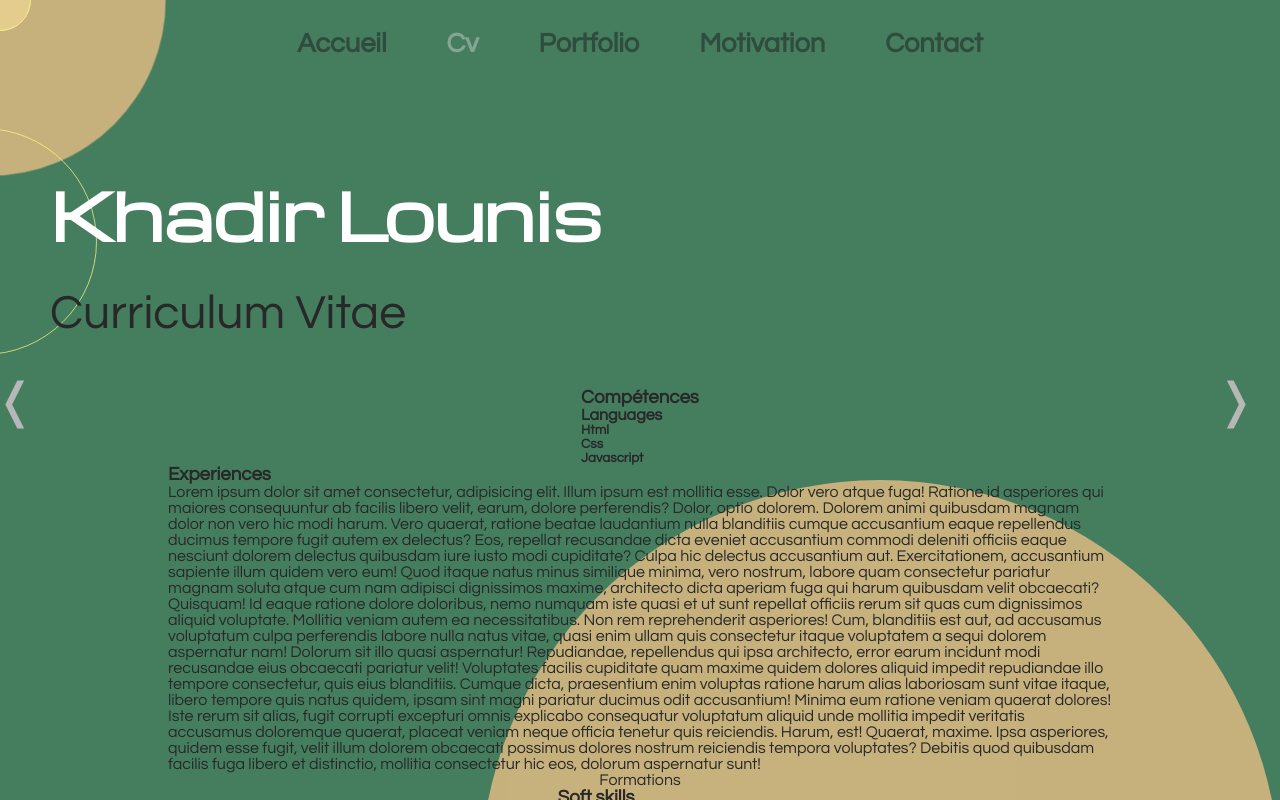
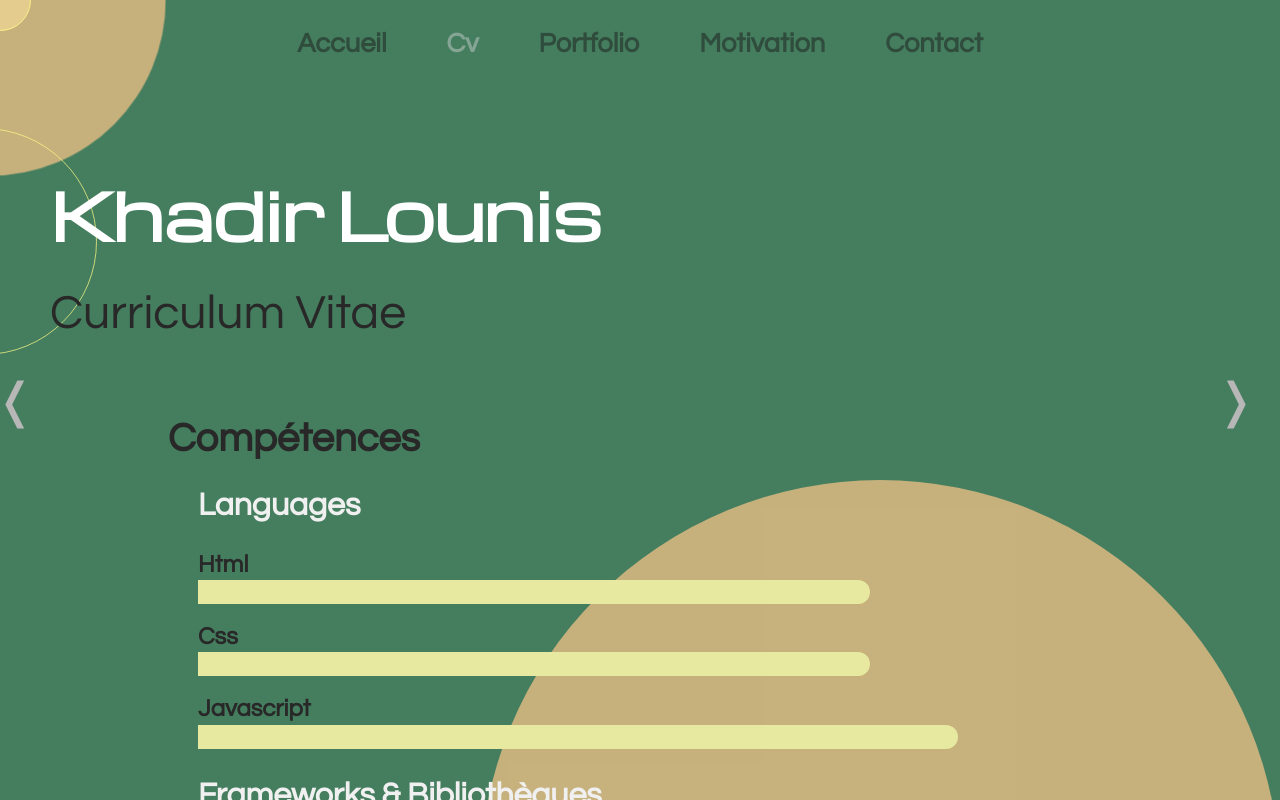
Before and after one commit to Squal94/KhadirLounis_Curriculum, a React (Create React App) app: page /cv in a window 1280 px wide. Shown: the top 800 px of the page. Built offline with nearby package versions, Linux system fonts and the light colour scheme.

Commit message:
cv component v4 formation

```diff
--- a/src/components/cv_Components/Competences.js
+++ b/src/components/cv_Components/Competences.js
@@ -6,11 +6,17 @@ const Competences = () => {
     <div className="cv__competences">
       <h3>Compétences</h3>
       <h4>Languages</h4>
-      <div>
-        <ProgressBar title={"Html"} force={3.8} />
-        <ProgressBar title={"Css"} force={3.8} />
-        <ProgressBar title={"Javascript"} force={4.3} />
-      </div>
+      <ProgressBar title={"Html"} force={3.8} />
+      <ProgressBar title={"Css"} force={3.8} />
+      <ProgressBar title={"Javascript"} force={4.3} />
+
+      <h4>Frameworks & Bibliothèques</h4>
+
+      <ProgressBar title={"React"} force={4.5} />
+      <ProgressBar title={"Redux"} force={4} />
+      <ProgressBar title={"Toolkit"} force={4.4} />
+      <ProgressBar title={"Sass"} force={4} />
+      <ProgressBar title={"Jest"} force={2} />
     </div>
   );
 };
--- a/src/components/cv_Components/Formations.js
+++ b/src/components/cv_Components/Formations.js
@@ -1,7 +1,25 @@
 import React from "react";
 
 const Formations = () => {
-  return <div className="cv__formations">Formations</div>;
+  return (
+    <div className="cv__formations">
+      <h3>Formation</h3>
+      <h5>DIPLOME DEVELOPPEUR JAVASCRIPT REACT 2021 - 2023</h5>
+      <p>
+        Passage de certifications HTML, CSS, Javascript, Jest, React, Redux/
+        Redux Toolkit, Git / Github Travaux sous environnement VISUAL STUDIO
+        CODE Débogage d'interfaces, utilisation de l'ARIA accessibilité Module
+        de réalisation de cahiers des charges fonctionnels Mise en application
+        du domaine Drive Design
+      </p>
+      <h5> B.T.S. INFORMATIQUE DE GESTION - non validé 2005 - 2007 </h5>
+      <h5>BACCAULAUREAT M.R.I.M. - validé avec mention 2002 - 2004 </h5>
+      <p>
+        Baccalauréat spécialisé en Micro-Réseaux Informatique et maintenance
+      </p>
+      <h5> B.E.P. ELECTRONIQUE/ ELECTROTECHNIQUE - validé 2000 - 2002</h5>
+    </div>
+  );
 };
 
 export default Formations;
--- a/src/components/cv_Components/Loisirs.js
+++ b/src/components/cv_Components/Loisirs.js
@@ -7,27 +7,31 @@ const Loisirs = () => {
       <div className="cv__list">
         <ul>
           <li>
-            <i class="fa-solid fa-leaf"></i>
+            <i className="fa-solid fa-leaf"></i>
             Nature
           </li>
           <li>
-            <i class="fa-solid fa-earth-europe"></i>
+            <i className="fa-solid fa-earth-europe"></i>
             Ecologie
           </li>
           <li>
-            <i class="fa-solid fa-utensils"></i>
+            <i className="fa-solid fa-utensils"></i>
             Cuisine
           </li>
           <li>
-            <i class="fa-solid fa-dragon"></i>
+            <i className="fa-solid fa-dragon"></i>
             Animation Manga
           </li>
           <li>
-            <i class="fa-solid fa-gamepad"></i>
+            <i className="fa-solid fa-shuttle-space"></i>
+            Espace
+          </li>
+          <li>
+            <i className="fa-solid fa-gamepad"></i>
             Jeux video
           </li>
           <li>
-            <i class="fa-solid fa-film"></i>
+            <i className="fa-solid fa-film"></i>
             Montage video
           </li>
         </ul>
--- a/src/components/cv_Components/ProgressBar.js
+++ b/src/components/cv_Components/ProgressBar.js
@@ -1,8 +1,9 @@
 import React from "react";
 
-const ProgressBar = ({ title }, { force }) => {
+const ProgressBar = ({ title, force }) => {
   let forceGeneral = 5;
   let forceItem = (force / forceGeneral) * 100 + "%";
+  console.log(forceItem);
   return (
     <div className="cv__progress">
       <h5>{title}</h5>
--- a/src/pages/Cv.js
+++ b/src/pages/Cv.js
@@ -21,8 +21,8 @@ const Cv = () => {
         <h2>Curriculum Vitae</h2>
         <div className="cv-content">
           <Competences />
+          <Formations />
           <Experiences />
-          <Formations />
           <SoftSkills />
           <OtherSkills />
           <Loisirs />
--- a/src/style/pages/_cv.scss
+++ b/src/style/pages/_cv.scss
@@ -75,17 +75,33 @@
         font-size: 5rem;
       }
     }
+    h3 {
+      font-size: 2.5rem;
+      margin: 30px 0;
+    }
+    h4 {
+      font-size: 2rem;
+      color: rgb(240, 240, 240);
+      margin: 30px;
+    }
 
     .cv-content {
       animation: cvAnim 1s ease-in-out;
       margin: 50px auto;
-      justify-items: center;
       width: 80%;
       height: 80%;
       -webkit-user-select: none;
       user-select: none;
       position: sticky;
       overflow-y: scroll;
+      display: grid;
+      grid-template-columns: 1fr 1fr 1fr;
+      grid-template-areas:
+        "C C C"
+        "F F F"
+        "E E E"
+        "S S S"
+        "O O L";
       @keyframes cvAnim {
         0% {
           opacity: 0;
@@ -99,6 +115,53 @@
           opacity: 1;
         }
       }
+      .cv__competences {
+        grid-area: C;
+        .cv__progress {
+          margin: 20px 30px;
+          h5 {
+            font-size: 1.5rem;
+          }
+          &--bar {
+            height: 1.5rem;
+            background-color: transparent;
+            border-top-right-radius: 50px;
+            border-bottom-right-radius: 50px;
+            margin-top: 0.2rem;
+            position: relative;
+            &::after {
+              content: "";
+              height: 1.5rem;
+              width: 0;
+              background-color: rgb(231, 233, 161);
+              border-top-right-radius: 50px;
+              border-bottom-right-radius: 50px;
+              position: absolute;
+              animation: line 2s ease-out forwards;
+              @keyframes line {
+                to {
+                  width: 100%;
+                }
+              }
+            }
+          }
+        }
+      }
+      .cv__experiences {
+        grid-area: E;
+      }
+      .cv__formations {
+        grid-area: F;
+      }
+      .cv__softSkills {
+        grid-area: S;
+      }
+      .cv__otherSkills {
+        grid-area: O;
+      }
+      .cv__loisirs {
+        grid-area: L;
+      }
     }
     .cv-content::-webkit-scrollbar {
       display: none;
```
